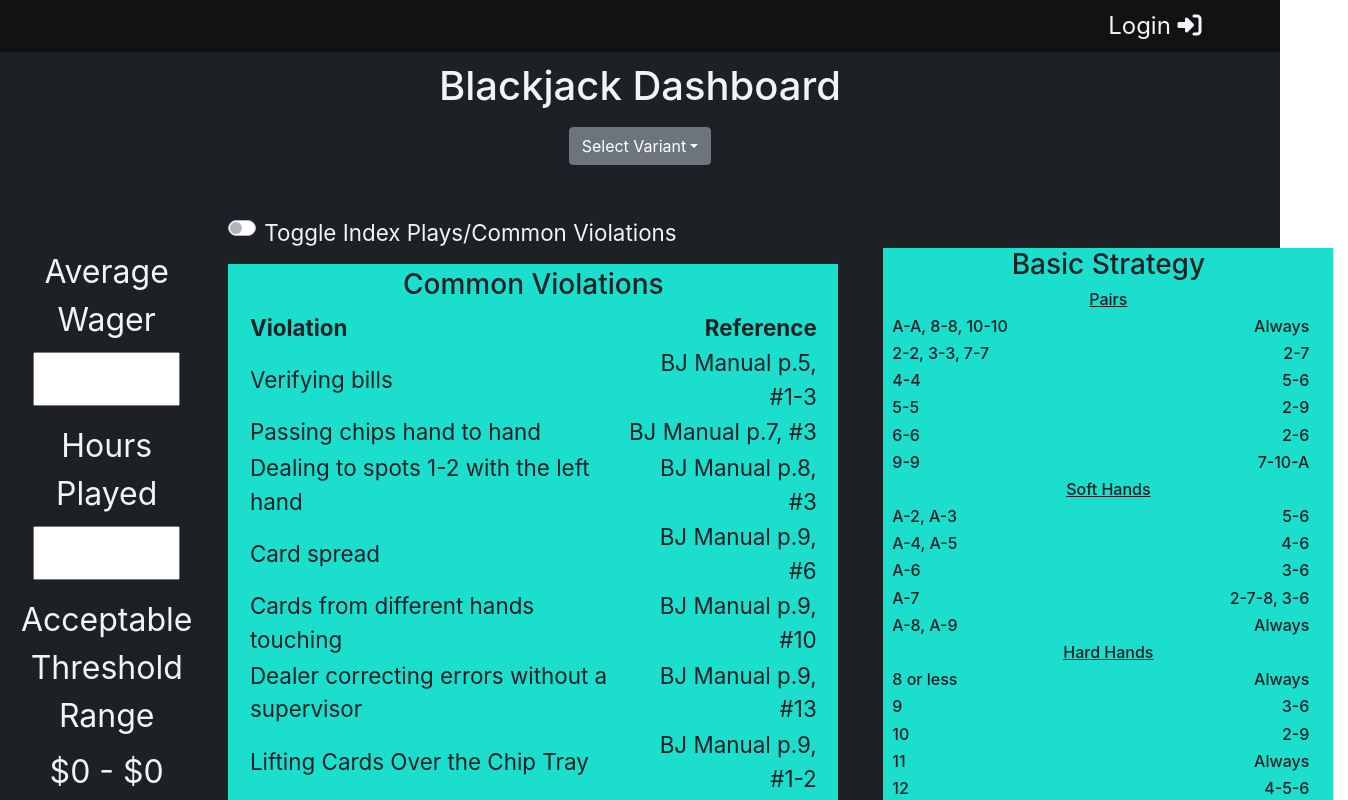
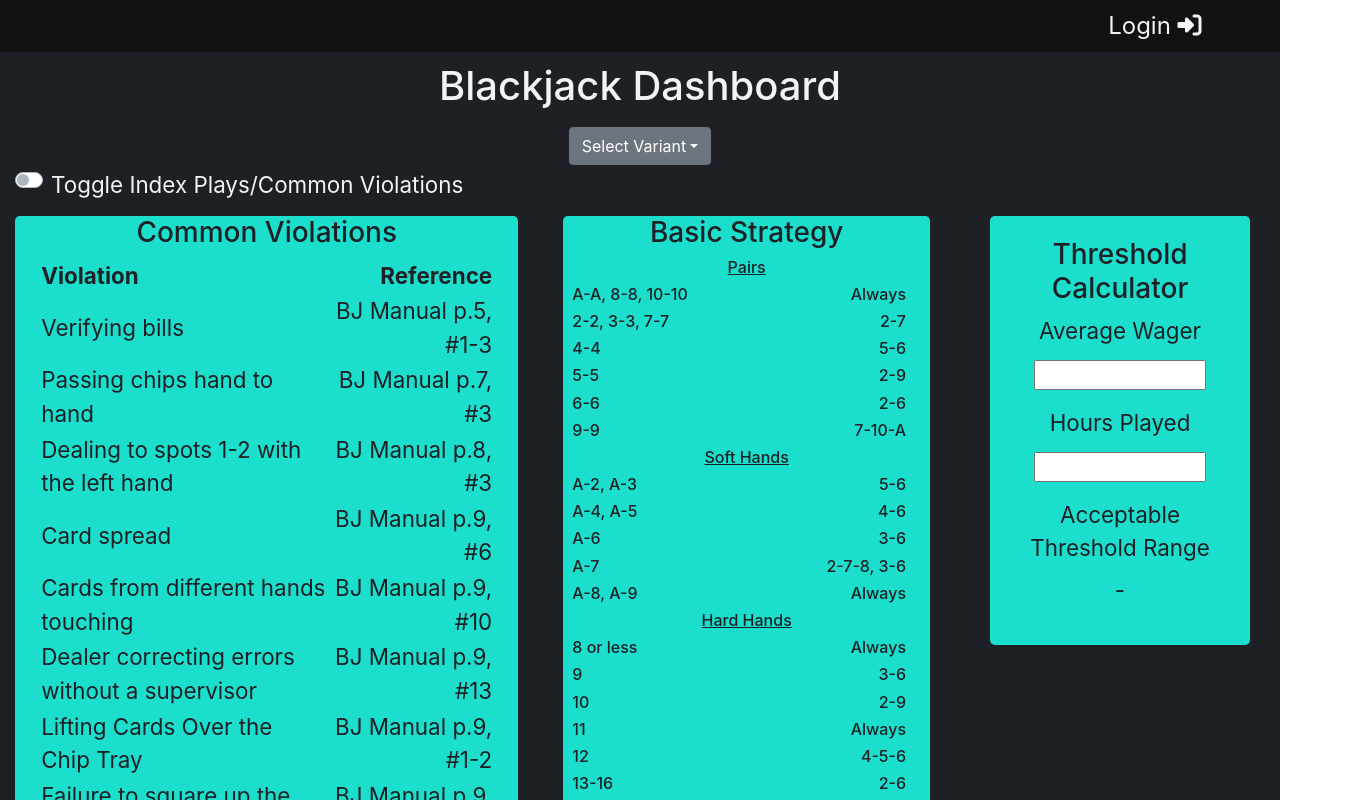
Before and after one commit to jedsmit/surveillance-dashboard, a React (Create React App) app: page /blackjack in a window 1280 px wide. Shown: the top 800 px of the page, 1348 px wide, since content can reach past the window. Built offline with nearby package versions, Linux system fonts and the light colour scheme.

Commit message:
style commission calc and drawing rules

```diff
--- a/src/components/BaccaratDawingRulesTable.js
+++ b/src/components/BaccaratDawingRulesTable.js
@@ -4,9 +4,10 @@ import styled from 'styled-components';
 
 //styled-components
 const TableContainer = styled.div`
-  background: ${Colors.primaryTextColor};
+  background: ${Colors.accentColor};
   width: 100%;
   color: ${Colors.backgroundColor};
+  border-radius: 5px;
 `;
 const Title = styled.h3`
   text-align: center;
--- a/src/components/BasicStrategyTable.js
+++ b/src/components/BasicStrategyTable.js
@@ -7,6 +7,7 @@ const TableContainer = styled.div`
   background: ${Colors.accentColor};
   width: 100%;
   color: ${Colors.backgroundColor};
+  border-radius: 5px;
 `;
 const Title = styled.h3`
   text-align: center;
--- a/src/components/CommissionCalculator.js
+++ b/src/components/CommissionCalculator.js
@@ -1,4 +1,14 @@
 import React, { useState, useEffect } from 'react';
+import styled from 'styled-components';
+import Colors from '../constants/Colors';
+
+// styled components
+const Container = styled.div`
+  width: 100%;
+  color: ${Colors.backgroundColor};
+  background-color: ${Colors.accentColor};
+  border-radius: 5px;
+`;
 
 const CommissionCalculator = () => {
   const [winTotal, setWinTotal] = useState('');
@@ -14,9 +24,9 @@ const CommissionCalculator = () => {
   }, [winTotal]);
 
   return (
-    <div>
+    <Container className='container-fluid'>
       <div className='form-group'>
-        <label for='exampleInputEmail1'>Win total</label>
+        <label for='win'>Win total</label>
         <input
           type='string'
           className='form-control'
@@ -29,7 +39,7 @@ const CommissionCalculator = () => {
         ></input>
         <div>Commission: ${commission}</div>
       </div>
-    </div>
+    </Container>
   );
 };
 
--- a/src/components/IndexPlayTable.js
+++ b/src/components/IndexPlayTable.js
@@ -7,6 +7,7 @@ const TableContainer = styled.div`
   background: ${Colors.accentColor};
   width: 100%;
   color: ${Colors.backgroundColor};
+  border-radius: 5px;
   font-size: 0.5em;
   font-weight: bold;
   padding: 5px;
--- a/src/components/ThresholdCalculator.js
+++ b/src/components/ThresholdCalculator.js
@@ -1,13 +1,26 @@
 import React, { useState, useEffect } from 'react';
 import styled from 'styled-components';
 import NumberFormat from 'react-number-format';
+import Colors from '../constants/Colors';
 
 //styled-components
 
-const Form = styled.form``;
+const Container = styled.div`
+  height: 100%;
+  width: 100%;
+  color: ${Colors.backgroundColor};
+  background-color: ${Colors.accentColor};
+  padding: 0.7em;
+  border-radius: 5px;
+`;
+
+const Form = styled.form`
+  font-size: 0.7em;
+`;
 
 const NumberField = styled.div`
   width: 80%;
+  font-size: 0.7em;
 `;
 
 const ThresholdCalculator = props => {
@@ -29,28 +42,39 @@ const ThresholdCalculator = props => {
   useEffect(() => {
     let tWin = calcTWin();
     let standardDeviation = calcStandardDeviation();
-    // console.log('twin: ' + tWin);
-    // console.log('sd: ' + standardDeviation);
+    console.log('twin: ' + tWin);
+    console.log('sd: ' + standardDeviation);
 
-    setUpperThreshold(tWin + standardDeviation * 2);
-    setLowerThreshold(tWin - standardDeviation * 2);
+    // setUpperThreshold(tWin + standardDeviation * 2);
+    // setLowerThreshold(tWin - standardDeviation * 2);
   }, [averageWager, hoursPlayed, gameVariant]);
 
+  // const handleWagerChange = e => {
+  //   setAverageWager(e.target.value);
+  // };
+
+  // const handleHoursChange = e => {
+  //   setHoursPlayed(e.target.value);
+  // };
+
   return (
+    <Container className='container-fluid'>
+      <h3>Threshold Calculator</h3>
       <Form>
         <div className='form-group'>
           <label for='averageWager'>Average Wager</label>
           <NumberField
+            isNumericString
             as={NumberFormat}
-          isNumericString
             // className={numberFormat}
             thousandSeparator
             name='averageWager'
-          onChange={e => {
-            e.stopPropagation();
-            setAverageWager(e.target.value);
-            // console.log(averageWager);
+            value={averageWager}
+            onValueChange={values => {
+              const { formattedValue, value } = values;
+              setAverageWager(value);
             }}
+            prefix={'$'}
             displayType={'input'}
           />
           {/* <input
@@ -69,15 +93,15 @@ const ThresholdCalculator = props => {
         <div className='form-group'>
           <label for='hoursPlayed'>Hours Played</label>
           <NumberField
+            isNumericString
             as={NumberFormat}
-          isNumericString
             // className={numberFormat}
             thousandSeparator
             name='hoursPlayed'
-          onChange={e => {
-            e.stopPropagation();
-            setHoursPlayed(e.target.value);
-            // console.log(averageWager);
+            value={hoursPlayed}
+            onValueChange={values => {
+              const { formattedValue, value } = values;
+              setHoursPlayed(value);
             }}
             displayType={'input'}
           />
@@ -97,6 +121,7 @@ const ThresholdCalculator = props => {
           <label for='thresholdRange'>Acceptable Threshold Range</label>
           <div>
             <NumberField
+              isNumericString
               as={NumberFormat}
               // className={numberFormat}
               value={lowerThreshold}
@@ -106,6 +131,7 @@ const ThresholdCalculator = props => {
             />{' '}
             -{' '}
             <NumberField
+              isNumericString
               as={NumberFormat}
               // className={numberFormat}
               value={upperThreshold}
@@ -120,6 +146,7 @@ const ThresholdCalculator = props => {
         Submit
       </button> */}
       </Form>
+    </Container>
   );
 };
 
--- a/src/components/ViolationReferences.js
+++ b/src/components/ViolationReferences.js
@@ -8,6 +8,7 @@ const TableContainer = styled.div`
   color: ${Colors.backgroundColor};
   height: 100%;
   width: 100%;
+  border-radius: 5px;
 `;
 const Title = styled.h3``;
 const ViolationsTable = styled.table`
@@ -19,12 +20,12 @@ const ViolationReferences = props => {
   const violationData = props.violationData;
   console.log(props);
   return (
-    <TableContainer className='container-fluid p-1 m-0'>
+    <TableContainer className='container-fluid'>
       <div className='row justify-content-center'>
         <Title className='text-center'>Common Violations</Title>
       </div>
       <div className='row justify-content-center'>
-        <ViolationsTable>
+        <ViolationsTable className='container-fluid'>
           <tr>
             <th className='text-left'>Violation</th>
             <th className='text-right'>Reference</th>
--- a/src/pages/BaccaratDashboard.js
+++ b/src/pages/BaccaratDashboard.js
@@ -25,12 +25,17 @@ const TitleText = styled.h1`
 `;
 
 const DrawingRulesContainer = styled.div`
+  margin-top: 3rem;
   margin-right: 8rem;
-  width: 25vw;
 `;
 
 const ThresholdCalculatorContainer = styled.div`
-  width: 15vw;
+  margin-top: 3rem;
+  font-size: 0.7em;
+`;
+
+const CommissionCalculatorContainer = styled.div`
+  margin-top: 3rem;
   font-size: 0.7em;
 `;
 
@@ -100,7 +105,7 @@ const BaccaratDashboard = () => {
       </div>
       <div className='row justify-content-center'>
         <div className='col-sm-4'>
-          <ThresholdCalculatorContainer>
+          <ThresholdCalculatorContainer className='container-fluid'>
             <ThresholdCalculator
               hph={gameData.hph}
               houseAdvantage={gameData.houseAdvantage}
@@ -111,11 +116,13 @@ const BaccaratDashboard = () => {
         </div>
         <div className='col-sm-2'>
           {/* Commission Calculator */}
-          <CommissionCalculator />
+          <CommissionCalculatorContainer>
+            <CommissionCalculator />
+          </CommissionCalculatorContainer>
         </div>
         <div className='col-sm-6'>
           {/* Drawing Rules */}
-          <DrawingRulesContainer className='container-fluid p-5'>
+          <DrawingRulesContainer className='container-fluid'>
             <BaccaratDrawingRulesTable />
           </DrawingRulesContainer>
         </div>
--- a/src/pages/BlackjackDashboard.js
+++ b/src/pages/BlackjackDashboard.js
@@ -10,7 +10,7 @@ import { blackjack } from '../data/violationData';
 
 //styled-components
 const Container = styled.div`
-  height: 100vh;
+  height: 100%;
   width: 100%;
   background: ${Colors.backgroundColor};
   color: ${Colors.primaryTextColor};
@@ -26,26 +26,27 @@ const TitleText = styled.h1`
   color: ${Colors.primaryTextColor};
 `;
 
+const MenuButton = styled.button``;
+
 const BasicStrategyContainer = styled.div`
-  margin-right: 8rem;
-  margin-top: 5rem;
-  width: 30rem;
+  margin-top: 3rem;
+  width: 100%;
 `;
 const IndexPlayContainer = styled.div`
-  margin-top: 5rem;
+  width: 100%;
 `;
 
 const ViolationsContainer = styled.div`
-  margin-top: 5rem;
   width: 100%;
-  margin: 0;
 `;
 
 const ThresholdCalculatorContainer = styled.div`
-  margin-top: 5rem;
+  margin-top: 3rem;
+  width: 100%;
 `;
 
 const BlackjackDashboard = () => {
+  //game data
   const {
     strategySixDeckBJ,
     averageSixDeckBJ,
@@ -110,8 +111,6 @@ const BlackjackDashboard = () => {
     }
   }, [gameVariant]);
 
-  //handles index play toggle
-
   return (
     <Container className='container-fluid'>
       <TitleText>Blackjack Dashboard</TitleText>
@@ -120,17 +119,16 @@ const BlackjackDashboard = () => {
       <div className='row'>
         <div className='col'>
           <div className='dropdown'>
-            <button
+            <MenuButton
               className='btn btn-secondary dropdown-toggle'
               type='button'
               id='dropdownMenuButton'
               data-toggle='dropdown'
               aria-haspopup='true'
               aria-expanded='false'
-              sty
             >
               {gameVariant}
-            </button>
+            </MenuButton>
             <div
               className='dropdown-menu'
               aria-labelledby='dropdownMenuButton'
@@ -140,39 +138,42 @@ const BlackjackDashboard = () => {
                 console.log(gameVariant);
               }}
             >
-              <button className='dropdown-item' value='Six Deck Average Player'>
+              <MenuButton
+                className='dropdown-item'
+                value='Six Deck Average Player'
+              >
                 Six Deck Average Player
-              </button>
-              <button
+              </MenuButton>
+              <MenuButton
                 className='dropdown-item'
                 value='Six Deck Strategy Player'
               >
                 Six Deck Strategy Player
-              </button>
-              <button
+              </MenuButton>
+              <MenuButton
                 className='dropdown-item'
                 value='Double Deck Average Player'
               >
                 Double Deck Average Player
-              </button>
-              <button
+              </MenuButton>
+              <MenuButton
                 className='dropdown-item'
                 value='Double Deck Strategy Player'
               >
                 Double Deck Strategy Player
-              </button>
-              <button
+              </MenuButton>
+              <MenuButton
                 className='dropdown-item'
                 value='Single Deck Average Player'
               >
                 Single Deck Average Player
-              </button>
-              <button
+              </MenuButton>
+              <MenuButton
                 className='dropdown-item'
                 value='Single Deck Strategy Player'
               >
                 Single Deck Strategy Player
-              </button>
+              </MenuButton>
             </div>
           </div>
         </div>
@@ -180,19 +181,8 @@ const BlackjackDashboard = () => {
       {/* end drop down  */}
 
       <div className='row justify-content-end'>
-        <div className='col-sm-2'>
-          <ThresholdCalculatorContainer>
-            <ThresholdCalculator
-              hph={gameData.hph}
-              houseAdvantage={gameData.houseAdvantage}
-              betVolatility={gameData.betVolatility}
-              gameVariant={gameVariant}
-            />
-          </ThresholdCalculatorContainer>
-        </div>
-
-        <div className='col-sm-6'>
-          <div className='row justify-content-left pt-5 m-0'>
+        <div className='col-sm-5 col-xs-12'>
+          <div className='row justify-content-left m-0'>
             <div class='custom-control custom-switch m-0'>
               <input
                 type='checkbox'
@@ -210,6 +200,7 @@ const BlackjackDashboard = () => {
               </label>
             </div>
           </div>
+
           <div className='row'>
             {/* Index Play Table or Violations References */}
             {checked ? (
@@ -224,11 +215,22 @@ const BlackjackDashboard = () => {
           </div>
         </div>
 
-        <div className='col-sm-4'>
+        <div className='col-sm-4 col-xs-12'>
           {/* Basic Strategy Chart */}
           <BasicStrategyContainer className='container-fluid'>
             <BasicStrategyTable />
           </BasicStrategyContainer>
+        </div>
+
+        <div className='col-sm-3 col-xs-12'>
+          <ThresholdCalculatorContainer className='container-fluid'>
+            <ThresholdCalculator
+              hph={gameData.hph}
+              houseAdvantage={gameData.houseAdvantage}
+              betVolatility={gameData.betVolatility}
+              gameVariant={gameVariant}
+            />
+          </ThresholdCalculatorContainer>
         </div>
       </div>
     </Container>
--- a/src/pages/HomePage.js
+++ b/src/pages/HomePage.js
@@ -21,7 +21,7 @@ const TitleText = styled.h1`
 const HomePage = () => {
   return (
     <Container>
-      <TitleText>Surveillance Web App</TitleText>
+      <TitleText>Surveillance Dashboard</TitleText>
     </Container>
   );
 };
```
Lines whose indentation alone changed are shown as unchanged.
